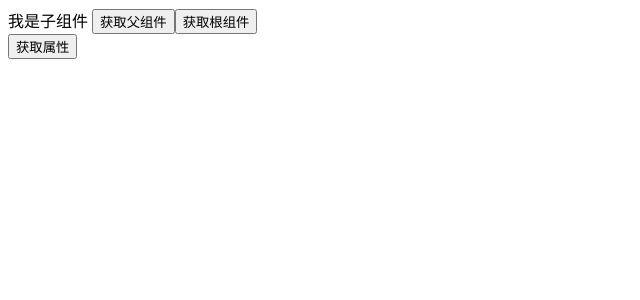
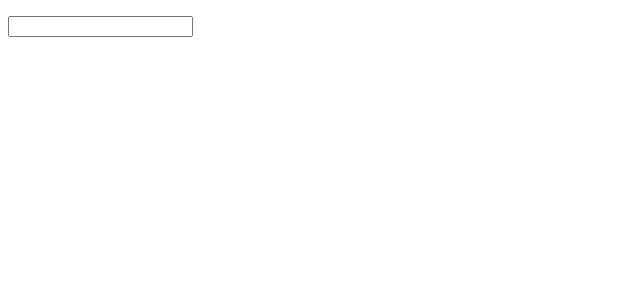
Before and after one commit to lavender28/Web-code, a Vue app in the folder Vue3/03_组件化开发/my-app/: page / in a window 1280 px wide. Shown: the top 300 px of the page, without its empty margins (0-640 px from the left). Built offline with nearby package versions, Linux system fonts and the light colour scheme.

Commit message:
组件 v-model

```diff
--- /dev/null
+++ b/Vue3/03_组件化开发/my-app/src/13_组件v-model/App.vue
@@ -0,0 +1,35 @@
+<template>
+  <div>
+    <p>{{ searchText }}</p>
+    <!-- <input v-model="searchText" /> -->
+    <!-- <input
+      :value="searchText"
+      @input="searchText = $event.target.value"
+    /> -->
+    <!-- 组件上的 v-model -->
+    <CustomInput v-model="searchText"/>
+    <!-- <CustomInput
+      :model-value="searchText"
+      @update:model-value="newValue => searchText = newValue"
+    /> -->
+  </div>
+</template>
+
+<script>
+import CustomInput from './CustomInput.vue';
+
+export default {
+  components: {
+    CustomInput
+  },
+  data() {
+    return {
+      searchText: ""
+    }
+  },
+}
+</script>
+
+<style scoped>
+
+</style>
--- /dev/null
+++ b/Vue3/03_组件化开发/my-app/src/13_组件v-model/CustomInput.vue
@@ -0,0 +1,31 @@
+<template>
+  <div>
+    <!-- <input
+      :value="modelValue"
+      @input="$emit('update:modelValue', $event.target.value)"
+    /> -->
+    <input v-model="value" />
+  </div>
+</template>
+
+<script>
+
+export default {
+  props: ['modelValue'],
+  emits: ['update:modelValue'],
+  computed: {
+    value: {
+      get() {
+        return this.modelValue
+      },
+      set(newValue) {
+        this.$emit('update:modelValue', newValue)
+      }
+    }
+  }
+}
+</script>
+
+<style scoped>
+
+</style>
--- a/Vue3/03_组件化开发/my-app/src/main.js
+++ b/Vue3/03_组件化开发/my-app/src/main.js
@@ -11,7 +11,8 @@ import { createApp } from 'vue'
 // import App from './09_作用域插槽/App.vue'
 // import App from './10_动态组件/App.vue'
 // import App from './11_异步组件/App.vue'
-import App from './12_模板引用/App.vue'
+// import App from './12_模板引用/App.vue'
+import App from './13_组件v-model/App.vue'
 
 createApp(App)
   // 全局组件注册
```
